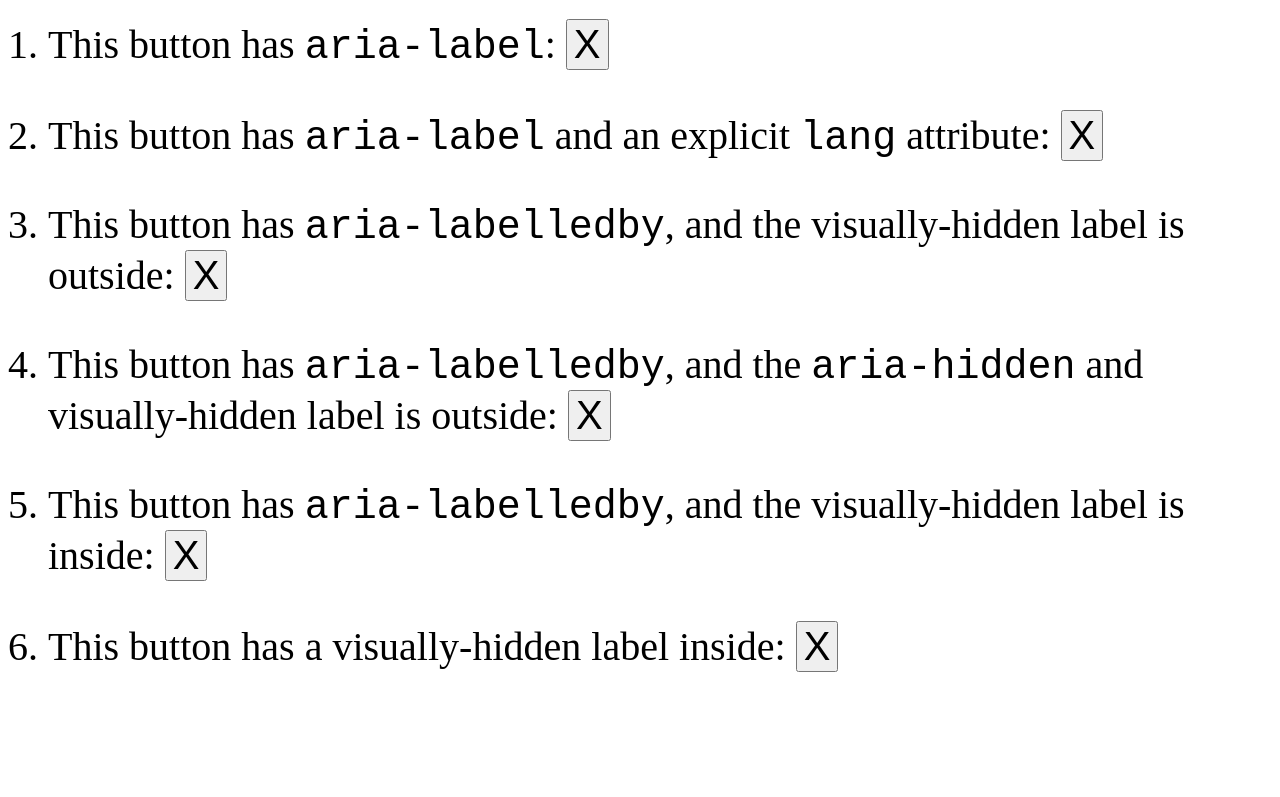
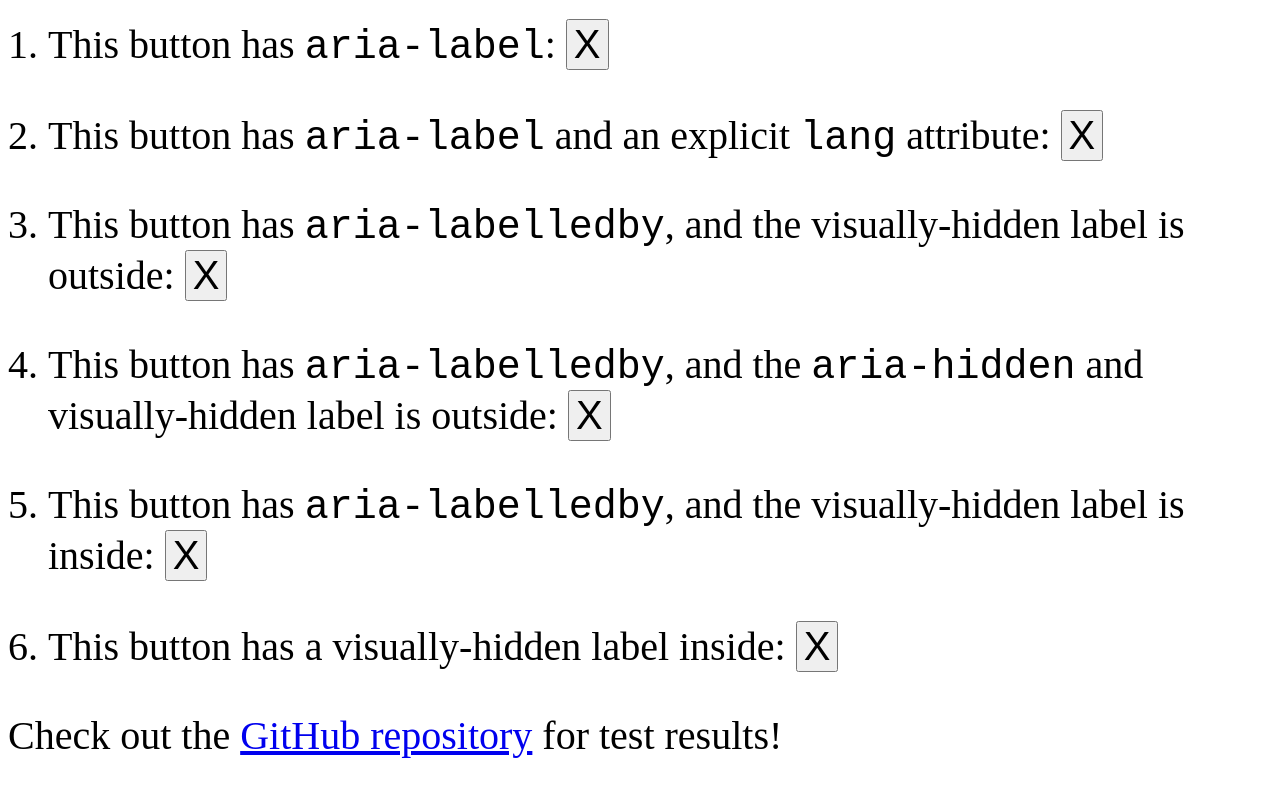
Before and after one commit to xurxe/accessible-labelling-multilanguage-experiment, a plain HTML site: page index.html in a window 1280 px wide. Shown: the part 95-892 px from the top of the page. Before the commit the page ends 807 px from the top, so only its background shows below. Drawn offline with Linux system fonts and the light colour scheme.

Commit message:
Added some JAWS test results

```diff
--- a/index.html
+++ b/index.html
@@ -80,6 +80,13 @@
         </button>
       </li>
     </ol>
+    <p>
+      Check out the
+      <a href="https://github.com/xurxe/aria-labelling-test"
+        >GitHub repository</a
+      >
+      for test results!
+    </p>
   </main>
   <body></body>
 </html>
```
Also changed, not shown: 1 other file.
